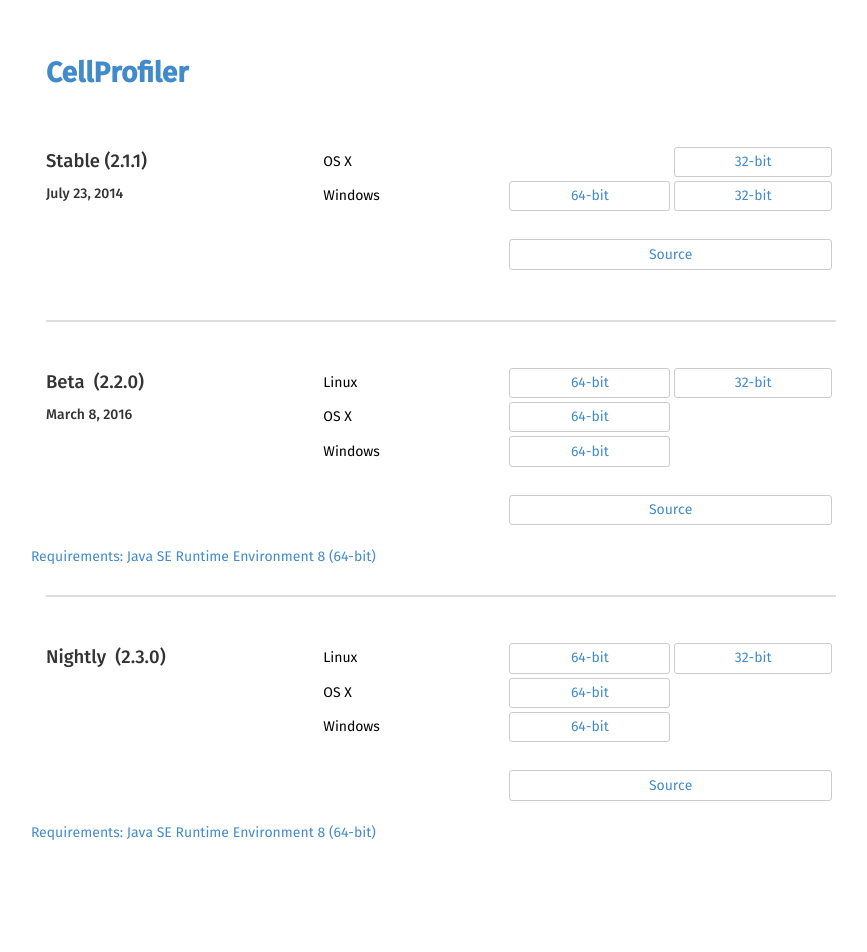
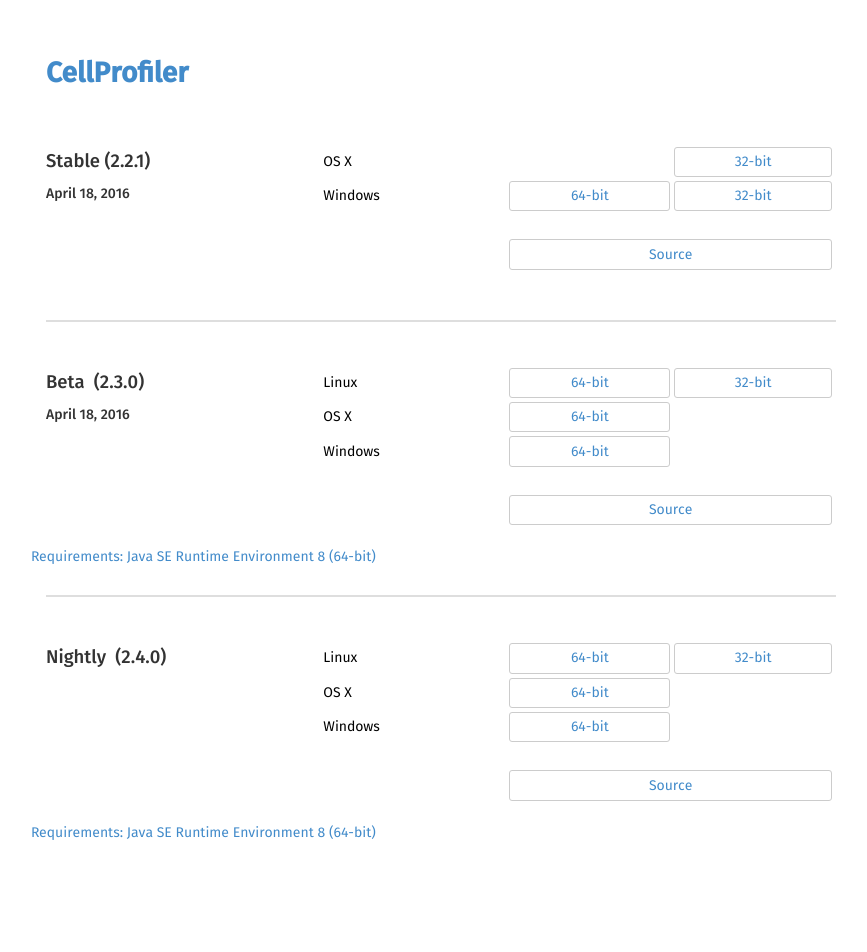
Before and after one commit to CellProfiler/cellprofiler.github.com-backup, a Jekyll site: the page built from releases/index.html, in a window 1280 px wide. Shown: the top 952 px of the page, without its empty margins (199-1066 px from the left). Built offline with Jekyll 4.4.1, drawn with Linux system fonts in a browser that asks for light colours.

Commit message:
Update index.html

```diff
--- a/releases/index.html
+++ b/releases/index.html
@@ -6,9 +6,9 @@
 
 <div class="row install">
   <div class="col-md-4 side-header">
-    <h2 id="stable">Stable (2.1.1)</h2>
+    <h2 id="stable">Stable (2.2.1)</h2>
 
-    <h3>July 23, 2014</h3>
+    <h3>April 18, 2016</h3>
   </div>
 
   <div class="col-md-8">
@@ -48,9 +48,9 @@
 
 <div class="row">
   <div class="col-md-4 side-header">
-    <h2 id="beta">Beta&nbsp; (2.2.0)</span></h2>
+    <h2 id="beta">Beta&nbsp; (2.3.0)</span></h2>
 
-    <h3>March 8, 2016</h3>
+    <h3>April 18, 2016</h3>
   </div>
 
   <div class="col-md-8">
@@ -100,7 +100,7 @@
 
 <div class="row">
   <div class="col-md-4 side-header">
-    <h2 id="nightly">Nightly&nbsp; (2.3.0)</h2>
+    <h2 id="nightly">Nightly&nbsp; (2.4.0)</h2>
 
     <h3>&nbsp;</h3>
   </div>
```
